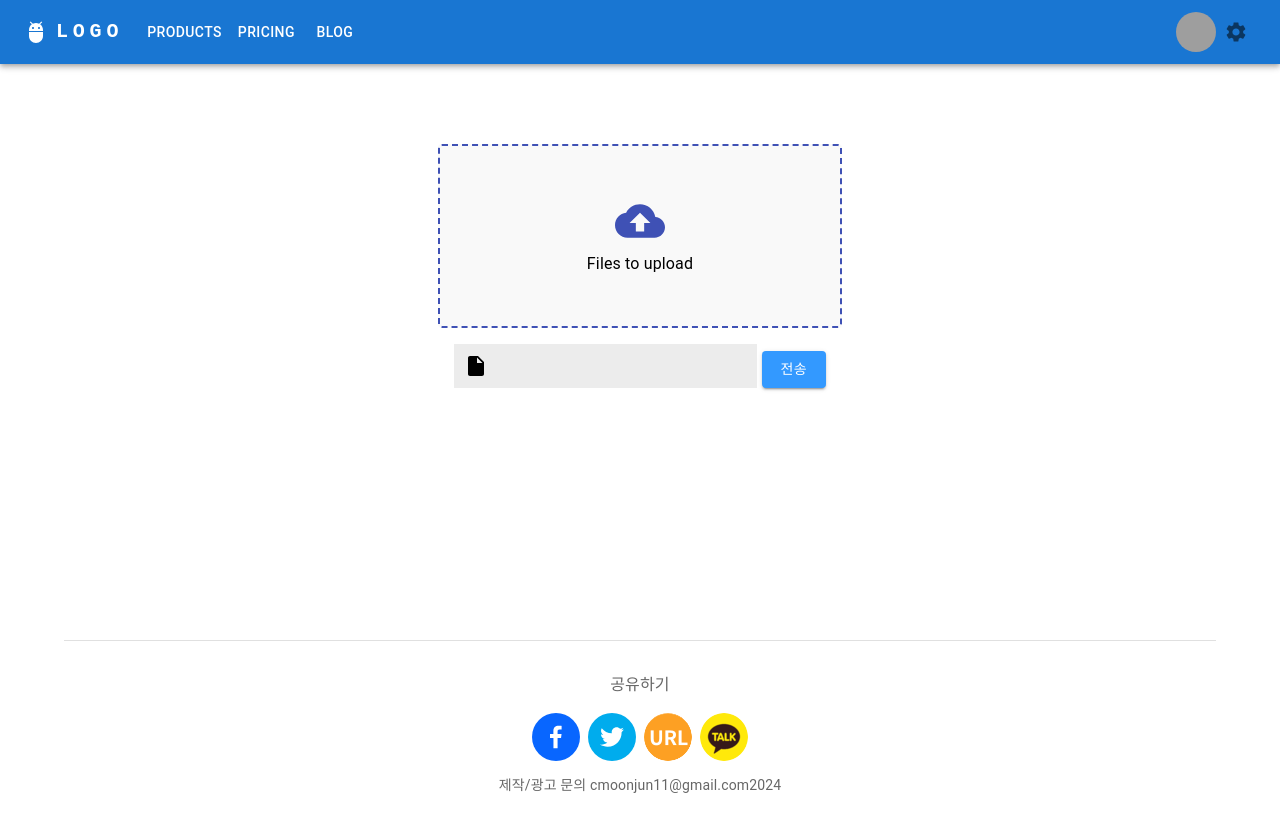
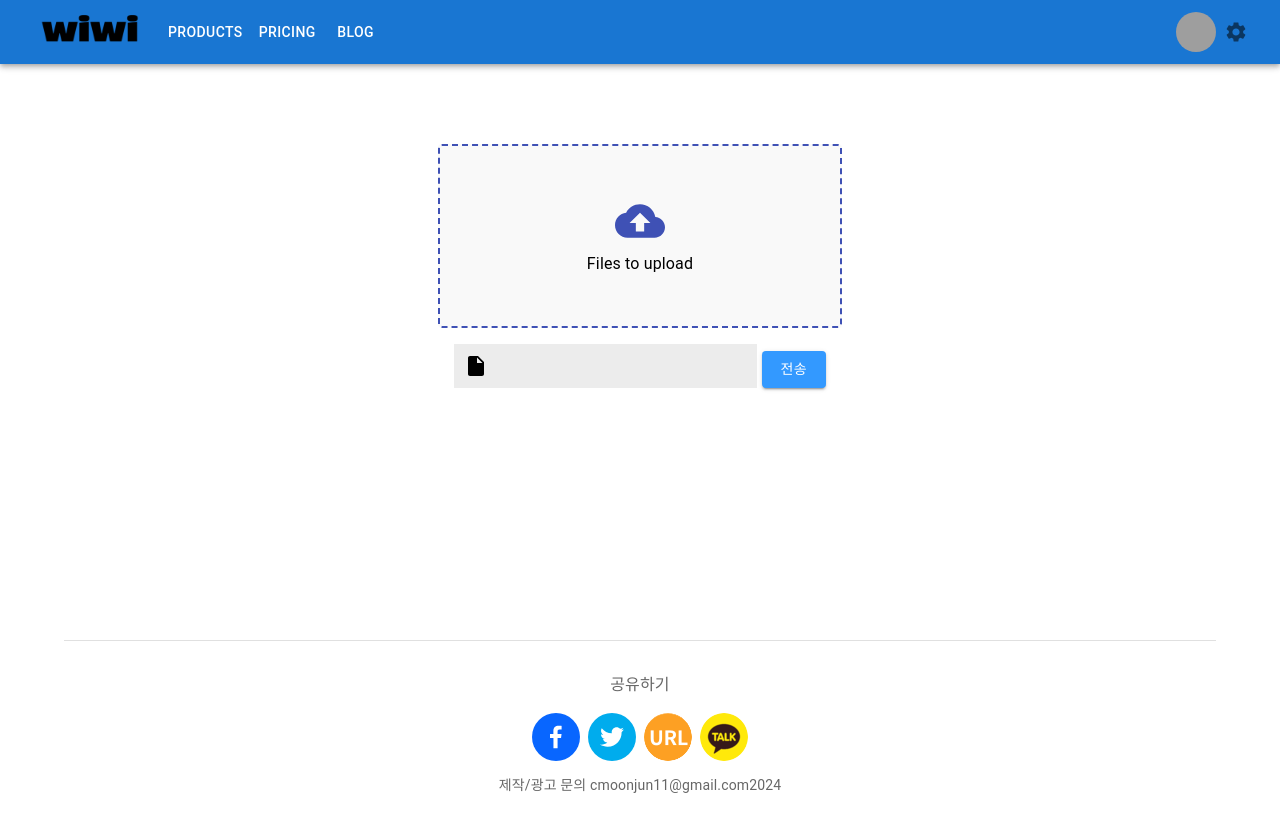
Before and after one commit to Moonjuun/ohddal-frontend, a Next.js app: page / in a window 1280 px wide. Shown: the top 832 px of the page. Built offline with nearby package versions, Linux system fonts and the light colour scheme; grey boxes are pictures that could not be loaded.

Commit message:
ADD : 로고 추가

```diff
--- a/src/common/FullAppbar.tsx
+++ b/src/common/FullAppbar.tsx
@@ -13,6 +13,7 @@ import Button from '@mui/material/Button';
 import Tooltip from '@mui/material/Tooltip';
 import MenuItem from '@mui/material/MenuItem';
 import AdbIcon from '@mui/icons-material/Adb';
+import Image from 'next/image';
 
 import ToggleColorModeFullAppbar from './ToggleColorModeFullAppbar';
 import SettingsDrawer from './SettingsDrawer';
@@ -58,7 +59,6 @@ function FullAppbar({ mode, toggleColorMode, toggleColorLight, toggleColorDark }
             maxHeight: 40,
           })}
         >
-          <AdbIcon sx={{ display: { xs: 'none', md: 'flex' }, mr: 1 }} />
           <Typography
             variant="h6"
             noWrap
@@ -74,7 +74,7 @@ function FullAppbar({ mode, toggleColorMode, toggleColorLight, toggleColorDark }
               textDecoration: 'none',
             }}
           >
-            LOGO
+            {/* LOGO */}
           </Typography>
 
           <Box sx={{ flexGrow: 1, display: { xs: 'flex', md: 'none' } }}>
@@ -113,7 +113,16 @@ function FullAppbar({ mode, toggleColorMode, toggleColorLight, toggleColorDark }
               ))}
             </Menu>
           </Box>
-          <AdbIcon sx={{ display: { xs: 'flex', md: 'none' }, mr: 1 }} />
+          <Image
+            src={'/images/wiwi.png'}
+            alt="logo of sitemark"
+            width={100}
+            height={50}
+            onClick={() => {
+              window.location.href = '/';
+            }}
+            style={{ marginRight: '20px' }}
+          />
           <Typography
             variant="h5"
             noWrap
@@ -130,7 +139,7 @@ function FullAppbar({ mode, toggleColorMode, toggleColorLight, toggleColorDark }
               textDecoration: 'none',
             }}
           >
-            LOGO
+            {/* LOGO */}
           </Typography>
           <Box sx={{ flexGrow: 1, display: { xs: 'none', md: 'flex' } }}>
             {pages.map((page) => (
```
Also changed, not shown: public/images/wiwi.png (added).
